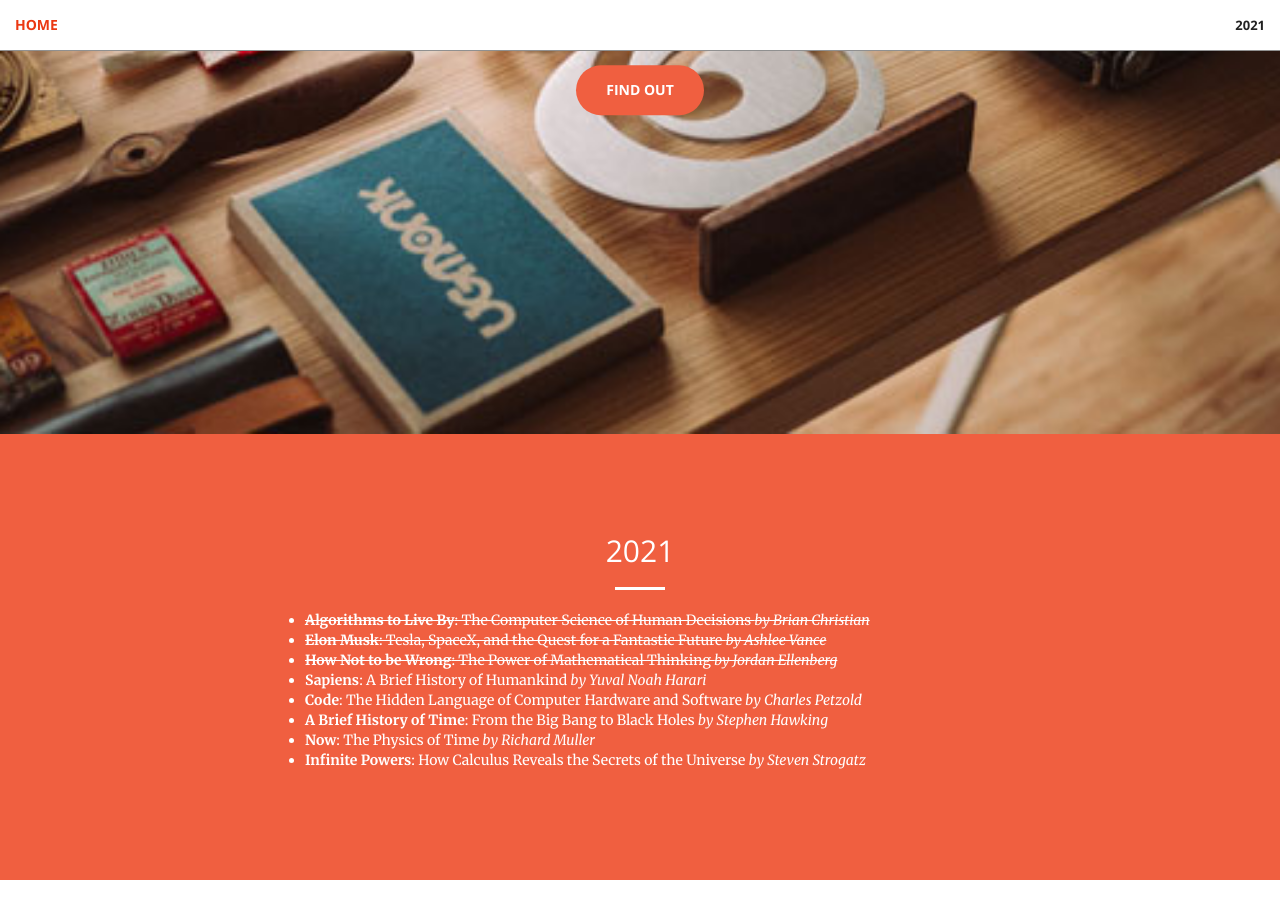
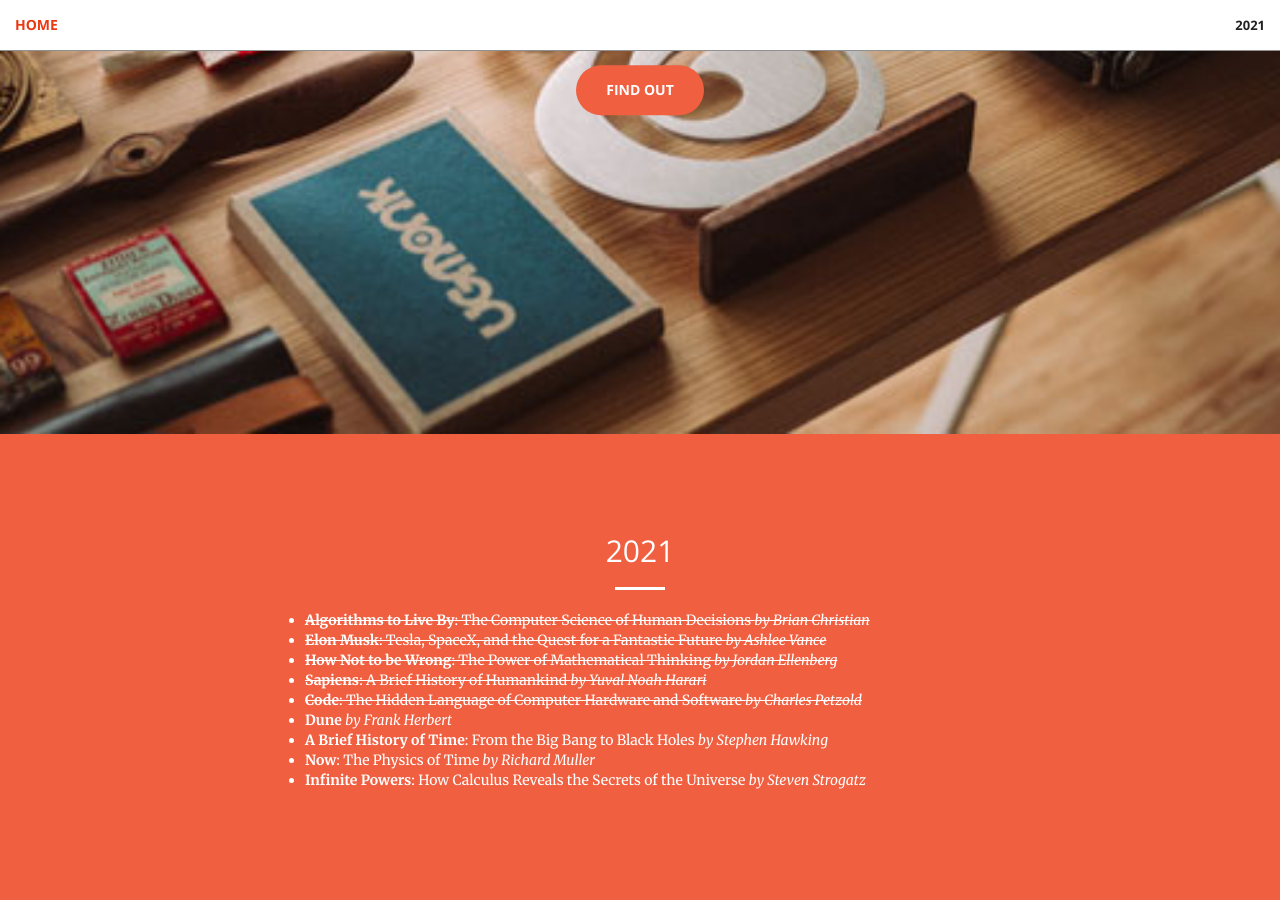
Before and after one commit to aravindbharathi/aravindbharathi.github.io, a Jekyll site: the page rec/readinglist/index.html, which Jekyll copies as it is, in a window 1280 px wide and 900 px high, scrolled down 466 px. Built offline with Jekyll 4.4.1, drawn with Linux system fonts in a browser that asks for light colours.

Commit message:
Update index.html

```diff
--- a/rec/readinglist/index.html
+++ b/rec/readinglist/index.html
@@ -150,8 +150,9 @@
                       <li><strike><b>Algorithms to Live By</b>: The Computer Science of Human Decisions <i>by Brian Christian</i></strike>
                       <li><strike><b>Elon Musk</b>: Tesla, SpaceX, and the Quest for a Fantastic Future <i>by Ashlee Vance</i></strike>
                       <li><strike><b>How Not to be Wrong</b>: The Power of Mathematical Thinking <i>by Jordan Ellenberg</i></strike>
-                      <li><b>Sapiens</b>: A Brief History of Humankind <i>by Yuval Noah Harari</i>
-                      <li><b>Code</b>: The Hidden Language of Computer Hardware and Software <i>by Charles Petzold</i>
+                      <li><strike><b>Sapiens</b>: A Brief History of Humankind <i>by Yuval Noah Harari</i></strike>
+                      <li><strike><b>Code</b>: The Hidden Language of Computer Hardware and Software <i>by Charles Petzold</i></strike>
+                      <li><b>Dune</b> <i>by Frank Herbert</i>
                       <li><b>A Brief History of Time</b>: From the Big Bang to Black Holes <i>by Stephen Hawking</i>
                       <li><b>Now</b>: The Physics of Time <i>by Richard Muller</i>
                       <li><b>Infinite Powers</b>: How Calculus Reveals the Secrets of the Universe <i>by Steven Strogatz</i>
```
